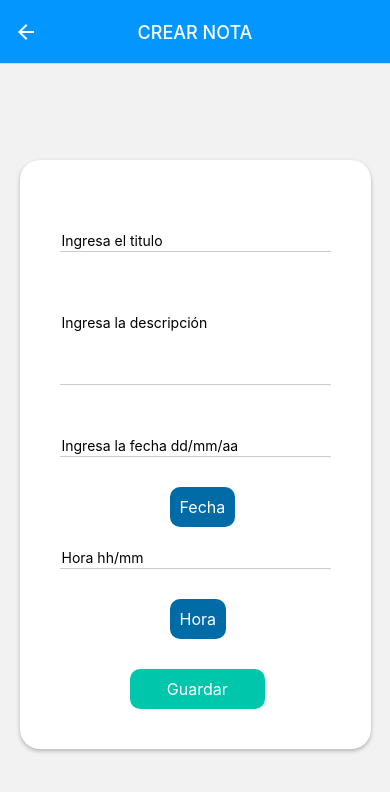
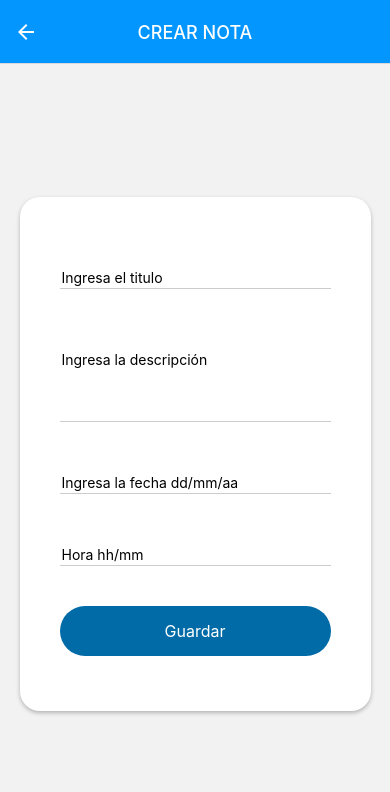
Before and after one commit to EduardoAjuchan/app-react-native, a React Native app: screen /Crear in a window 390 px wide. Shown: the top 792 px of the page. Built offline with nearby package versions, Linux system fonts and the light colour scheme.

Commit message:
"Confirm and Cancel Buttons on DTP"

```diff
--- a/screens/CreateNote.js
+++ b/screens/CreateNote.js
@@ -1,5 +1,5 @@
 import React, { useState } from 'react';
-import { Text, StyleSheet, View, TextInput, TouchableOpacity, Platform } from 'react-native';
+import { Text, StyleSheet, View, TextInput, TouchableOpacity, Platform, ScrollView, Pressable } from 'react-native';
 import DateTimePicker from '@react-native-community/datetimepicker';
 
 export default function CreateNote(props) {
@@ -15,10 +15,8 @@ export default function CreateNote(props) {
   const [fecha, setFecha] = useState('');
   const [hora, setHora] = useState('');
   const [estado, setEstado] = useState(initialState);
-  const [datePickerVisible, setDatePickerVisible] = useState(false);
 
   const onChange = (event, selectedDate) => {
-    if (datePickerVisible) {
     const currentDate = selectedDate || date;
     setShow(Platform.OS === 'ios');
     setDate(currentDate);
@@ -37,8 +35,6 @@ export default function CreateNote(props) {
         'Hora: ' + tempDate.getHours() + ':' + 'Minutos: ' + tempDate.getMinutes();
       setHora(fTime);
     }
-      setDatePickerVisible(false);
-    }
   };
 
   const showDateTimePicker = (currentMode) => {
@@ -47,10 +43,22 @@ export default function CreateNote(props) {
   };
 
   const hideDateTimePicker = () => {
-    setDatePickerVisible(false);
+    setShow(false);
+  };
+
+ //boton cancelar debe limpiar el input de fecha y hora
+  const cancelDateTimePicker = () => {
+    setFecha('');
+    setHora('');
+    setShow(false);
+  };
+
+  const saveDateTimePicker = () => {
+    setShow(false);
   };
 
   return (
+    <ScrollView contentContainerStyle={styles.scrollContainer}>
       <View style={styles.contenedorPadre}>
         <View style={styles.tarjeta}>
           <View style={styles.contenedor}>
@@ -65,38 +73,35 @@ export default function CreateNote(props) {
               style={styles.textoinput}
             />
             {/* Contenedor de la fecha */}
-          <View style={styles.inputDate}>
+
+              <Pressable
+              onPress={() => showDateTimePicker('date')}
+              >
+
               <TextInput
+              onPressIn={() => showDateTimePicker('date')}
                 placeholder="Ingresa la fecha dd/mm/aa"
                 style={styles.textoDate}
                 value={fecha}
+                editable={false}
+
               />
-            <TouchableOpacity
-              style={styles.botonDate}
-              onPress={() => showDateTimePicker('date')}
+              </Pressable>
+
+            {/* Contenedor de hora */}
+           <Pressable
+              onPress={() => showDateTimePicker('time')}
               >
-              <Text style={styles.subtitle}>Fecha</Text>
-            </TouchableOpacity>
-          </View>
-          {/* Contenedor de hora */}
-          <View style={styles.inputDate}>
               <TextInput
+                onPressIn={() => showDateTimePicker('time')}
                 placeholder="Hora hh/mm"
                 style={styles.textoDate}
                 value={hora}
+                editable={false}
+
               />
-            <TouchableOpacity
-              style={styles.botonDate}
-              onPress={() => showDateTimePicker('time')}
-            >
-              <Text style={styles.subtitle}>Hora</Text>
-            </TouchableOpacity>
-          </View>
-          <View>
-            <TouchableOpacity style={styles.botonEnviar}>
-              <Text style={styles.textoBtnEnviar}>Guardar</Text>
-            </TouchableOpacity>
-          </View>
+              </Pressable>
+
             {show && (
               <DateTimePicker
                 testID="dateTimePicker"
@@ -108,13 +113,40 @@ export default function CreateNote(props) {
                 minimumDate={new Date('2023-01-01')}
               />
             )}
+            {show && Platform.OS === 'ios' && (
+              <View style={styles.buttonContainer}>
+                <TouchableOpacity
+                  style={[styles.button, styles.pickerButton, { backgroundColor: '#11180711' }]
+                }
+                onPress={cancelDateTimePicker}
+                >
+                  <Text style={[styles.buttonText, { color: '#075985' }]}>Cancelar</Text>
+                </TouchableOpacity>
+                <TouchableOpacity
+                  style={[styles.button, styles.pickerButton, { backgroundColor: '#11180711' }]
+                }
+                onPress={saveDateTimePicker}
+                >
+                  <Text style={[styles.buttonText, { color: '#075985' }]}>Aceptar</Text>
+                </TouchableOpacity>
+              </View>
+            )}
+            <View>
+              <TouchableOpacity style={styles.button}>
+                <Text style={styles.textoBtnEnviar}>Guardar</Text>
+              </TouchableOpacity>
             </View>
           </View>
         </View>
+      </View>
+    </ScrollView>
   );
 }
 
 const styles = StyleSheet.create({
+  scrollContainer: {
+    flexGrow: 1,
+  },
   contenedorPadre: {
     flex: 1,
     justifyContent: 'center',
@@ -146,26 +178,11 @@ const styles = StyleSheet.create({
     width: '100%',
     flexWrap: 'wrap',
     flexDirection: 'row',
+    alignItems: 'center',
   },
-  botonDate: {
-    backgroundColor: '#006BA6',
-    borderRadius: 10,
-    justifyContent: 'center',
-    alignItems: 'center',
-    marginLeft: 110,
-    padding: 10,
-  },
-  textoDate: {
-    borderBottomColor: '#ccc',
-    borderBottomWidth: 1,
-    padding: 2,
-    marginBottom: 30,
-    marginTop: 20,
-    width: '100%',
-  },
-  subtitle: {
-    color: 'white',
-    fontSize: 16,
+  buttonContainer: {
+    flexDirection: 'row',
+    justifyContent: 'space-around',
   },
   botonEnviar: {
     backgroundColor: '#00c6ab',
@@ -181,4 +198,33 @@ const styles = StyleSheet.create({
     color: 'white',
     fontSize: 16,
   },
+  pickerButton: {
+    paddingHorizontal: 20,
+  },
+  button: {
+    height: 50,
+    justifyContent: 'center',
+    alignItems: 'center',
+    borderRadius: 50,
+    marginTop: 10,
+    marginBottom: 15,
+    backgroundColor: '#006BA6',
+  },
+  buttonText: {
+    color: '#fff',
+    fontWeight: '500',
+    fontSize: 14,
+  },
+  textoDate: {
+    borderBottomColor: '#ccc',
+    borderBottomWidth: 1,
+    padding: 2,
+    marginBottom: 30,
+    marginTop: 20,
+    width: '100%',
+  },
+  subtitle: {
+    color: 'white',
+    fontSize: 16,
+  },
 });
```
Lines whose indentation alone changed are shown as unchanged.
